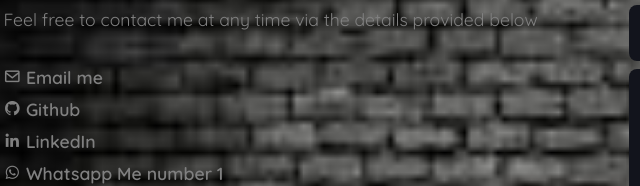
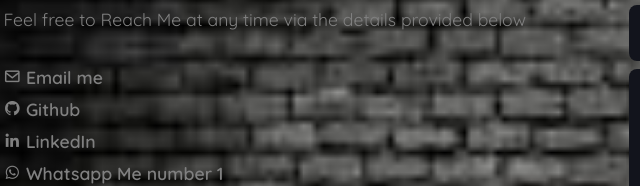
Before and after one commit to kipngenohaaron/KipngenohPortfolio, a plain HTML site: page index.html in a window 1280 px wide. Shown: the part 4896-5082 px from the top of the page, 35-675 px from the left. Drawn offline with nearby package versions, Linux system fonts and the light colour scheme.

Commit message:
modified

```diff
--- a/index.html
+++ b/index.html
@@ -247,7 +247,7 @@
 		<div class="contact-text">
 			<h2>Contact Me</h2>
 			<h4>Let's Work Together</h4>
-			<p>Feel free to contact me at any time via the details provided below</p>
+			<p>Feel free to Reach Me at any time via the details provided below</p>
 			<div class="contact-list">
 			  <ul>
 				<li><a href="mailto:kipngenohaaron@gmail.com"><i class="bx bx-envelope"></i> Email me</a></li>
```
